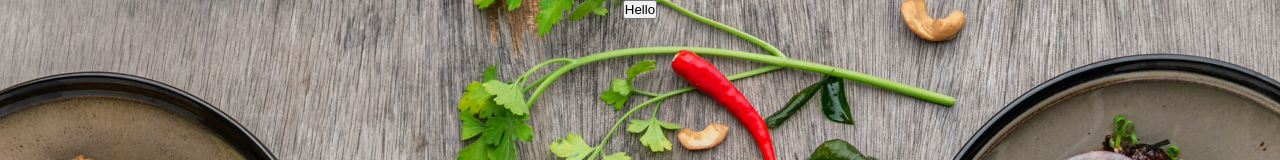
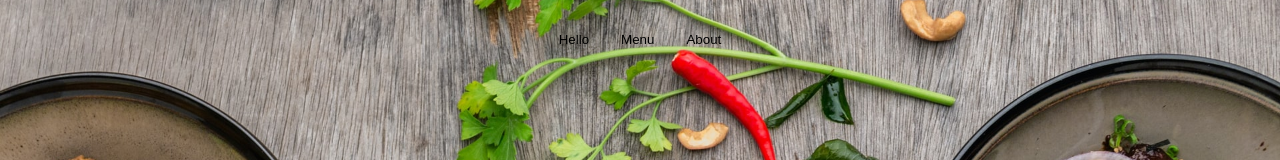
Before and after one commit to bomszx/restaurant-page, a website built with webpack: page dist/index.html in a window 1280 px wide. Shown: the top 160 px of the page. Built offline with nearby package versions, Linux system fonts and the light colour scheme; a web font is replaced by a local one.

Commit message:
added nav part

```diff
--- a/src/header.js
+++ b/src/header.js
@@ -3,7 +3,20 @@ const header = () => {
 
     const home = document.createElement('button')
     home.innerText = 'Hello'
+
+    const menu = document.createElement('button')
+    menu.innerText = 'Menu'
+
+    const about = document.createElement('button')
+    about.innerText = 'About'
+
     element.append(home)
+    element.append(menu)
+    element.append(about)
+
+    element.classList.add('nav')
+
+    // Add Event Listener to each button
 
     return element
 }
--- a/src/style.css
+++ b/src/style.css
@@ -22,12 +22,16 @@ a {
     text-transform: capitalize;
 }
 
+button {
+    border: none;
+    background: none;
+}
+
 .nav {
     display: flex;
     gap: 2rem;
     padding: 2rem;
     font-size: 1.5rem;
-
 }
 
 #content {
```
Also changed, not shown: dist/main.js.
